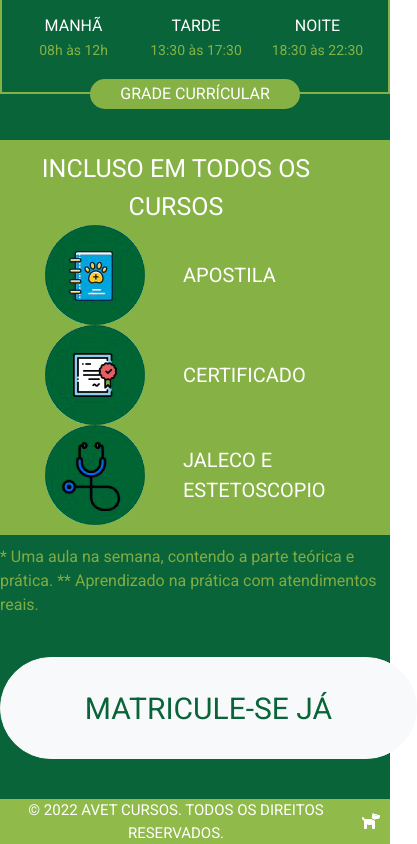
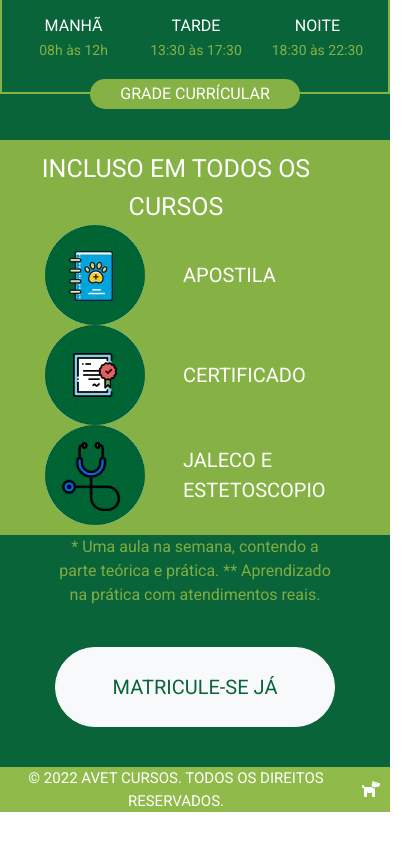
Before and after one commit to marcusviniciusmo/Avet_Cursos_Website, a React (Create React App) app in the folder frontend/: page /cursos in a window 390 px wide. Shown: the part 2081-2925 px from the top of the page, 417 px wide, since content can reach past the window. After the commit the page ends 2893 px from the top, so only its background shows below. Built offline with nearby package versions, Linux system fonts and the light colour scheme.

Commit message:
Responsive design for the Cursos view

```diff
--- a/frontend/src/views/Cursos/styles.css
+++ b/frontend/src/views/Cursos/styles.css
@@ -70,6 +70,18 @@ span#courseNotifications {
     font-size: 12px;
     margin-right: 15px;
   }
+
+  span#courseNotifications {
+    width: 70%;
+    margin: 0 auto;
+    text-align: center;
+  }
+
+  #btnMatriculeSeJa {
+    font-size: 20px;
+    width: 280px;
+    height: 80px;
+  }
 }
 
 @media screen and (max-width: 799px) {
@@ -88,4 +100,16 @@ span#courseNotifications {
     width: 100%;
     text-align: center;
   }
+
+  span#courseNotifications {
+    width: 70%;
+    margin: 0 auto;
+    text-align: center;
+  }
+
+  #btnMatriculeSeJa {
+    font-size: 20px;
+    width: 280px;
+    height: 80px;
+  }
 }
```
